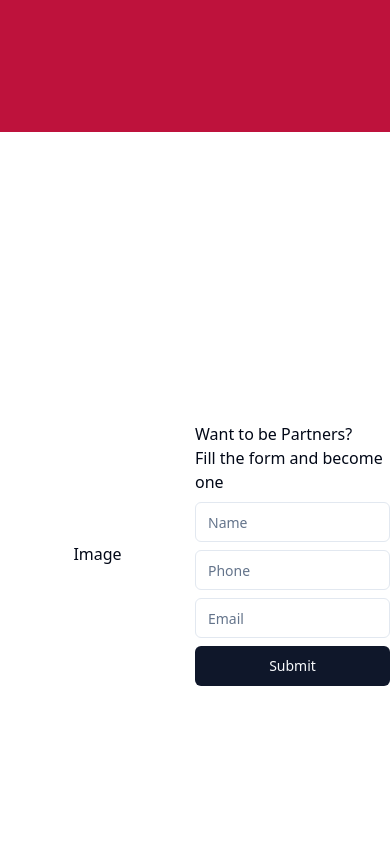
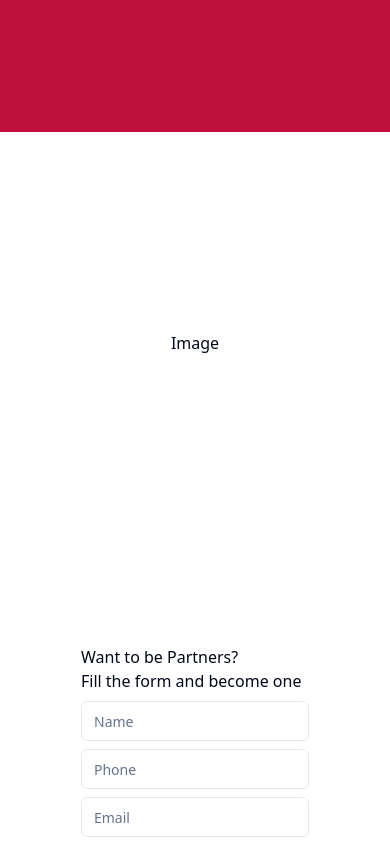
Before and after one commit to ShrewdLuni/Spraga, a React (Vite) app: page /partners in a window 390 px wide. Shown: the part 840-1683 px from the top of the page. Built offline with nearby package versions, Linux system fonts and the light colour scheme.

Commit message:
feat: add responsivnes to Contact component

```diff
--- a/src/components/Contact/Contact.tsx
+++ b/src/components/Contact/Contact.tsx
@@ -12,9 +12,9 @@ export const Contact = () => {
   };
 
   return (
-    <div className="flex flex-row items-center justify-center w-screen h-screen">
-      <div className="flex items-center justify-center w-[50%]">Image</div>
-      <div className="flex items-center justify-center w-[50%]">
+    <div className="flex flex-col lg:flex-row items-center justify-center w-screen h-screen">
+      <div className="flex items-center justify-center w-full h-[50%] lg:w-[50%] lg:h-auto"><p>Image</p></div>
+      <div className="flex items-center justify-center w-full h-[50%] lg:w-[50%] lg:h-auto">
         <form className="flex flex-col gap-y-2 justify-center h-full" onSubmit={handleSubmit}>
           <div>
             <p>Want to be Partners?</p>
```
